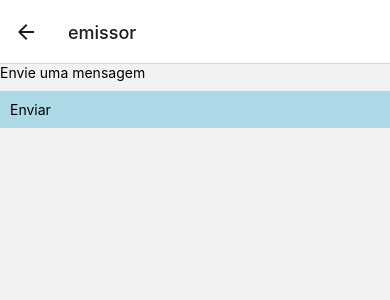
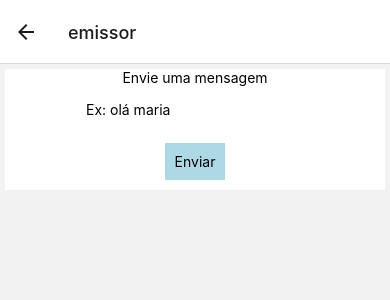
Before and after one commit to instrutorvilson/rnb-2024-1, a React Native app: screen /emissor in a window 390 px wide. Shown: the top 300 px of the page. Built offline with nearby package versions, Linux system fonts and the light colour scheme.

Commit message:
validação de dados com toast

```diff
--- a/App.js
+++ b/App.js
@@ -5,6 +5,9 @@ import Consulta from './src/componentes/Consulta'
 
 import { NavigationContainer } from '@react-navigation/native'
 import { createNativeStackNavigator } from '@react-navigation/native-stack'
+
+import Toast from 'react-native-toast-message'
+
 import Emissor from './src/componentes/Emissor'
 import Receptor from './src/componentes/Receptor'
 const Stack = createNativeStackNavigator()
@@ -38,6 +41,7 @@ export default function App() {
               component={Receptor}
            />
         </Stack.Navigator>
+        <Toast />
     </NavigationContainer>
   );
 }
--- a/package.json
+++ b/package.json
@@ -17,9 +17,10 @@
     "react": "18.2.0",
     "react-dom": "18.2.0",
     "react-native": "0.73.4",
-    "react-native-web": "~0.19.6",
+    "react-native-safe-area-context": "4.8.2",
     "react-native-screens": "~3.29.0",
-    "react-native-safe-area-context": "4.8.2"
+    "react-native-toast-message": "^2.2.0",
+    "react-native-web": "~0.19.6"
   },
   "devDependencies": {
     "@babel/core": "^7.20.0"
--- a/src/componentes/Emissor.js
+++ b/src/componentes/Emissor.js
@@ -1,11 +1,37 @@
-import { View, Text, Pressable, StyleSheet} from 'react-native'
-export default function Emissor({navigation}){
-    return(
-        <View>
+import { useRef, useState } from 'react';
+import { View, Text, Pressable, StyleSheet, TextInput } from 'react-native'
+import Toast from 'react-native-toast-message'
+
+export default function Emissor({ navigation }) {
+    const [texto, setTexto] = useState('')
+    const refInput = useRef(null)
+
+    function handleNavegar() {
+        if (texto === '') {
+            Toast.show({
+                type: 'error',
+                text1: 'Atenção!',
+                text2: 'Precisa informar um texto'
+            });
+            refInput.current.focus()
+            return
+        }
+        navigation.navigate('receptor', { msg: texto, nome: 'maria' })
+    }
+    return (
+        <View style={styles.container}>
             <Text>Envie uma mensagem</Text>
+            <TextInput
+                style={styles.input}
+                placeholder='Ex: olá maria'
+                defaultValue={texto}
+                onChangeText={txt => setTexto(txt)}
+                ref={refInput}
+            />
+
             <Pressable
-               style={styles.btmenu}
-               onPress={() => navigation.navigate('receptor',{ msg: 'ola', nome: 'maria'})}
+                style={styles.btmenu}
+                onPress={handleNavegar}
             >
                 <Text>Enviar</Text>
             </Pressable>
@@ -15,13 +41,18 @@ export default function Emissor({navigation}){
 
 const styles = StyleSheet.create({
     container: {
-       backgroundColor: '#fff',
-      alignItems: 'center',
-      justifyContent: 'center',
+        backgroundColor: '#fff',
+        alignItems: 'center',
+        justifyContent: 'center',
+        margin: 5
     },
-    btmenu:{
+    btmenu: {
         marginVertical: 10,
         backgroundColor: 'lightblue',
         padding: 10
+    },
+    input: {
+        padding: 10,
+        marginVertical: 5
     }
-  });
+});
```
Also changed, not shown: 1 other file (tests, documents, lock files or other folders).
